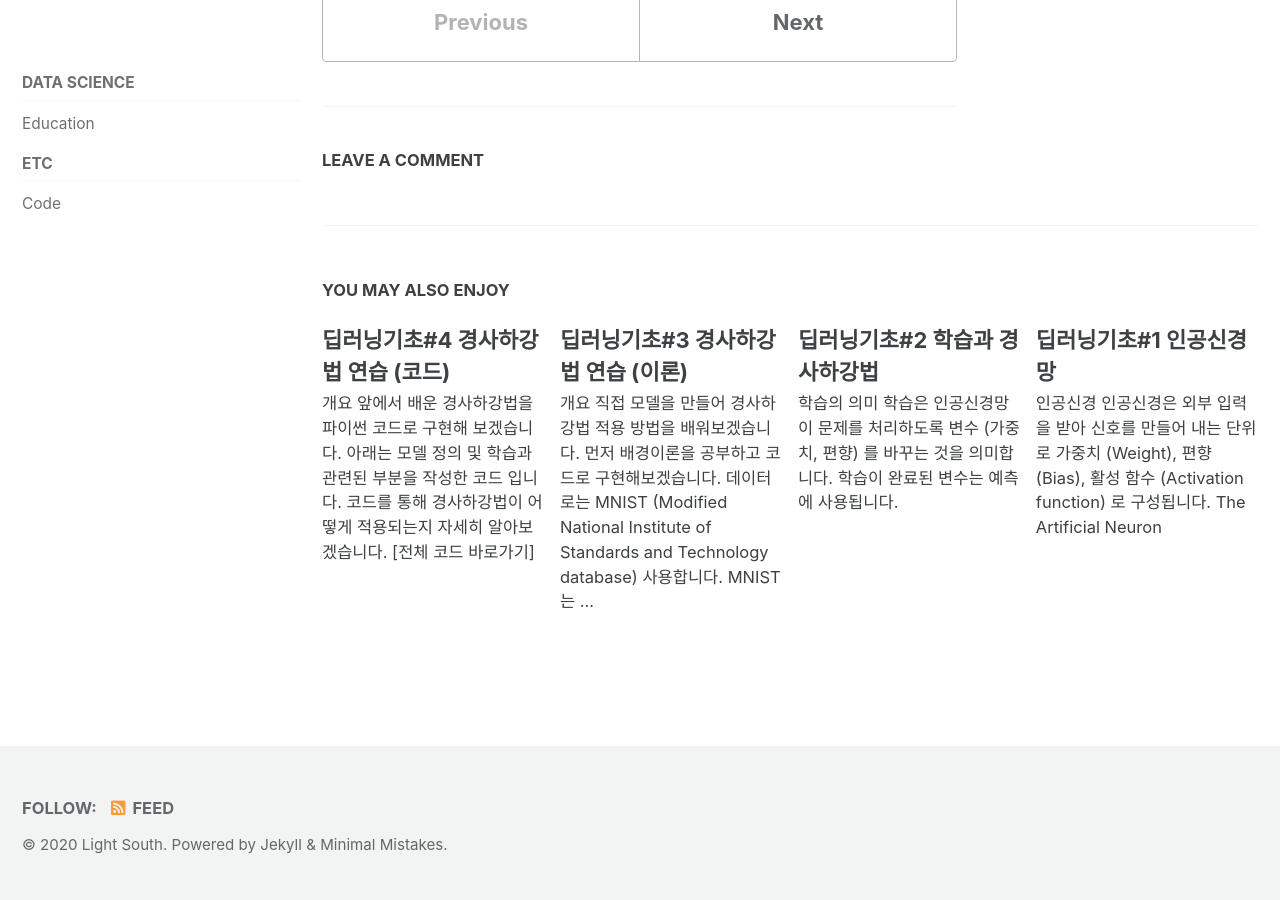
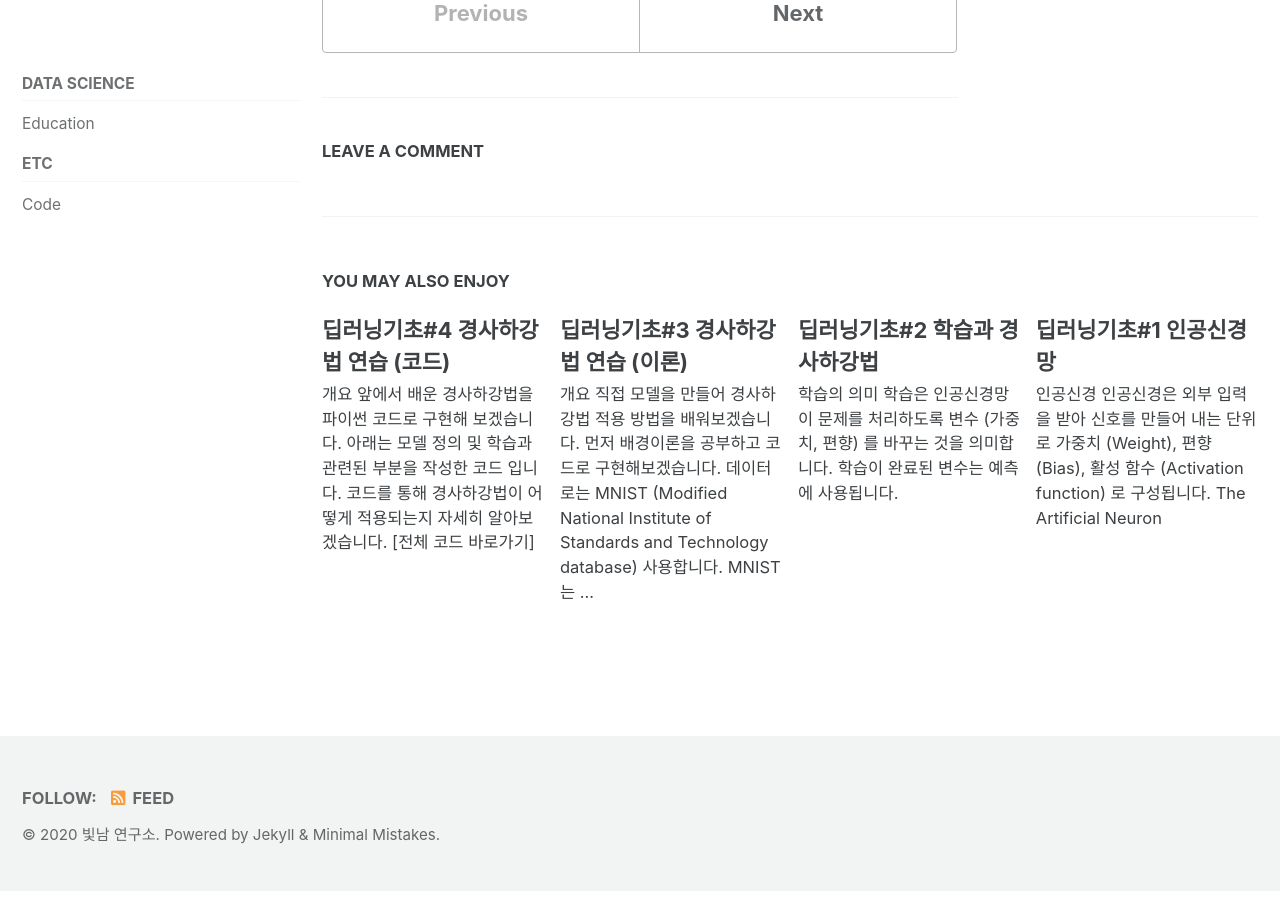
Before and after one commit to phykn/phykn.github.io, a Jekyll site: the page built from _posts/code/2020-10-09-jekyll_commit.md, in a window 1280 px wide and 900 px high, scrolled down 1178 px. Built offline with Jekyll 4.4.1, drawn with Linux system fonts in a browser that asks for light colours; cached includes are drawn as plain includes; comment, search, counter and statistics services are not loaded; some of the changed text lies outside the part shown.

Commit message:
title_change

````diff
--- a/_config.yml
+++ b/_config.yml
@@ -16,9 +16,9 @@ minimal_mistakes_skin    : "default" # "air", "aqua", "contrast", "dark", "dirt"
 
 # Site Settings
 locale                   : "en-US"
-title                    : "Light South"
+title                    : "빛남 연구소"
 title_separator          : "-"
-subtitle                 : "Study Room"
+subtitle                 : # "Study Room"
 name                     :
 description              :
 url                      : "https://phykn.github.io/"
--- a/_posts/code/2020-10-09-jekyll_commit.md
+++ b/_posts/code/2020-10-09-jekyll_commit.md
@@ -28,5 +28,5 @@ bundle exec jekyll serve
 Delete Directory
 
 ```powershell
-rmdir /s phykn.github.io
+rmdir /s /q phykn.github.io
 ```
````
